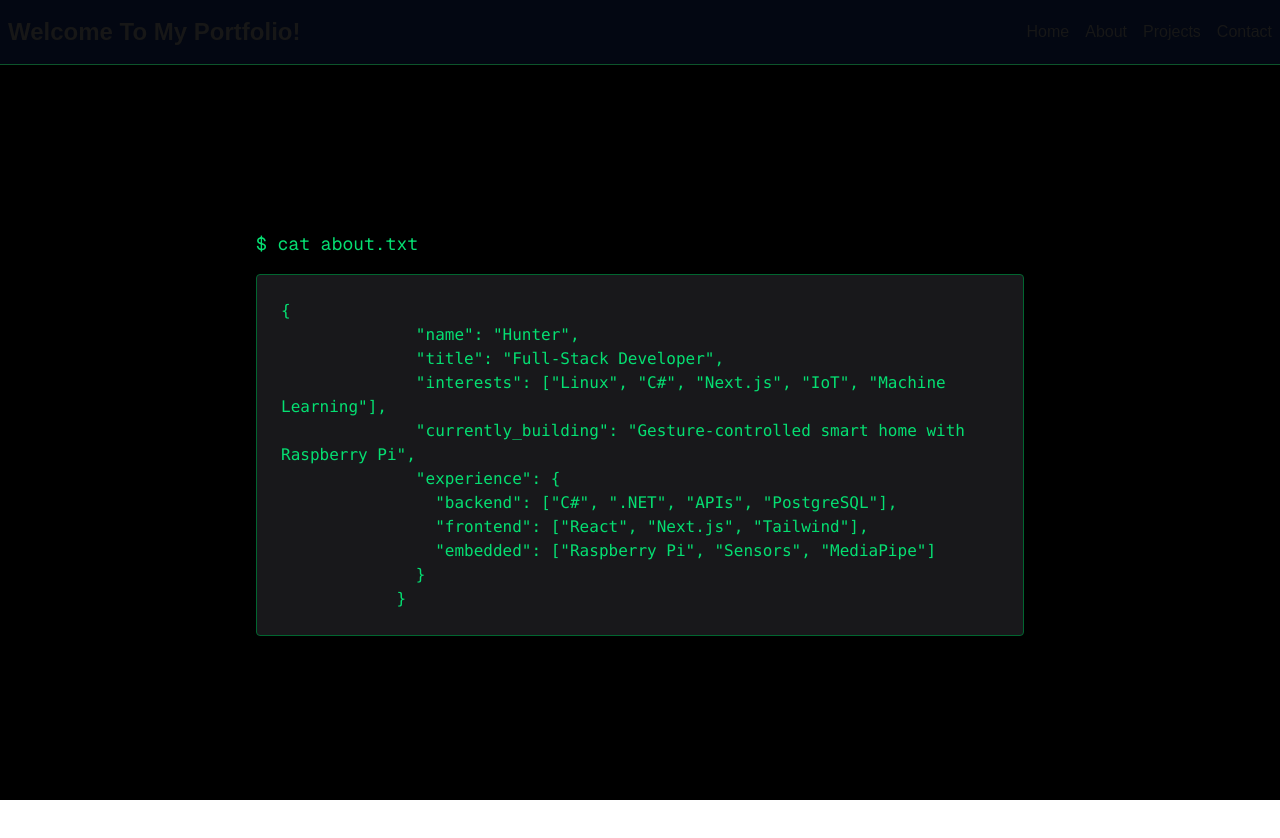
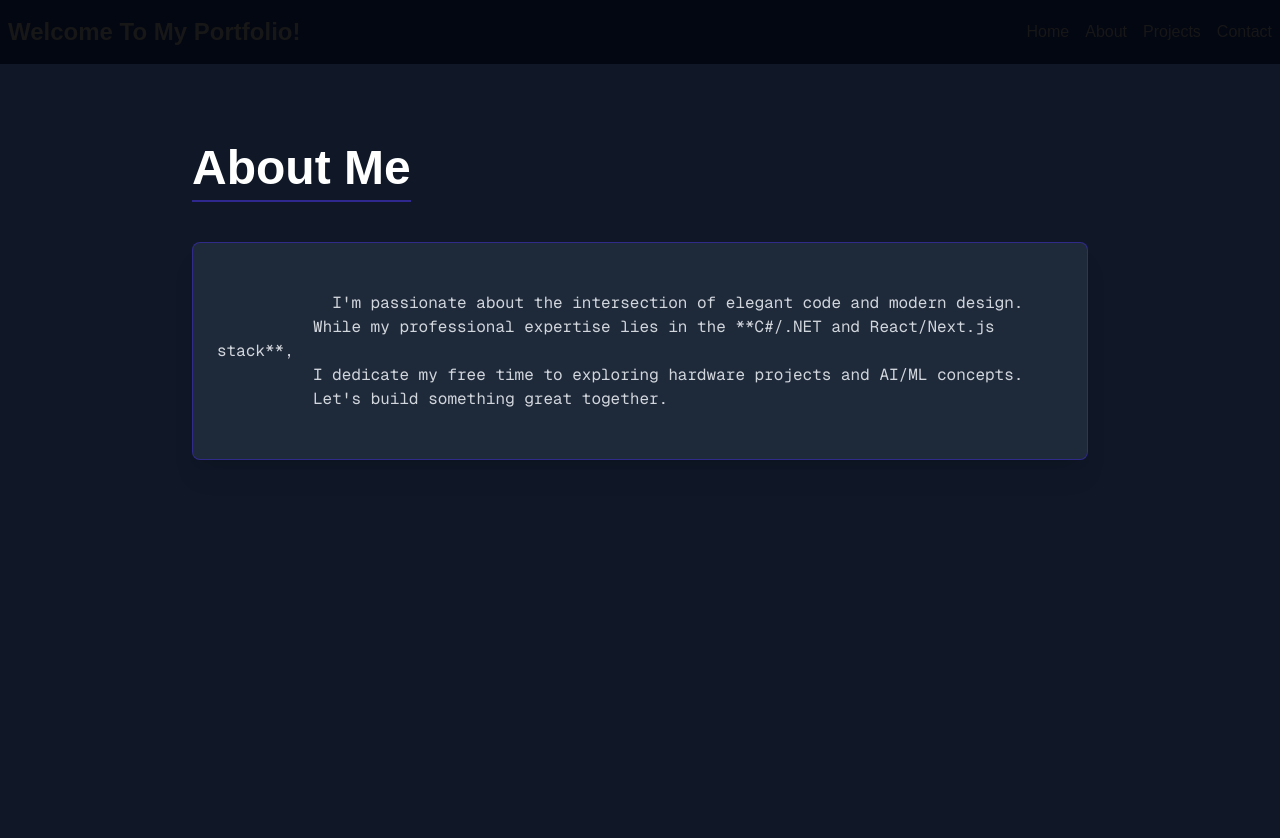
Before and after one commit to huntermcgraw/portfolio, a Next.js app: page /about in a window 1280 px wide. Shown: the top 838 px of the page. Before the commit the page ends 800 px from the top, so only its background shows below. Built offline with nearby package versions, Linux system fonts and the light colour scheme.

Commit message:
about section

```diff
--- a/components/About.tsx
+++ b/components/About.tsx
@@ -1,24 +1,51 @@
+"use client";
+
+import { motion } from "framer-motion";
+
 export default function About() {
   return (
-    <section className="flex-1 flex flex-col justify-center items-center px-6 bg-black text-green-400 font-mono border-t border-green-900">
-      <div className="max-w-3xl mx-auto">
-        <p className="text-lg">$ cat about.txt</p>
+    // Updated background and text color to match the Hero section
+    <section className="min-h-screen py-20 px-6 bg-gray-900 text-gray-200">
+      <div className="max-w-4xl mx-auto">
 
-        <div className="mt-4 bg-zinc-900 border border-green-800 p-6 rounded">
-          <pre className="whitespace-pre-wrap">
-            {`{
-              "name": "Hunter",
-              "title": "Full-Stack Developer",
-              "interests": ["Linux", "C#", "Next.js", "IoT", "Machine Learning"],
-              "currently_building": "Gesture-controlled smart home with Raspberry Pi",
-              "experience": {
-                "backend": ["C#", ".NET", "APIs", "PostgreSQL"],
-                "frontend": ["React", "Next.js", "Tailwind"],
-                "embedded": ["Raspberry Pi", "Sensors", "MediaPipe"]
-              }
-            }`}
+        {/* Title/Heading */}
+        <motion.h2
+          initial={{ opacity: 0, y: 10 }}
+          animate={{ opacity: 1, y: 0 }}
+          transition={{ duration: 0.6 }}
+          className="text-4xl sm:text-5xl font-extrabold text-white mb-10 border-b-2 border-indigo-600/50 pb-2 inline-block"
+        >
+          About Me
+        </motion.h2>
+
+        {/* JSON Content Box */}
+        <motion.div
+          initial={{ opacity: 0, y: 20 }}
+          animate={{ opacity: 1, y: 0 }}
+          transition={{ duration: 0.8, delay: 0.2 }}
+          // Lighter dark background for card, subtle indigo border
+          className="bg-gray-800 border border-indigo-700/50 p-6 rounded-lg shadow-xl"
+        >
+          <pre className="whitespace-pre-wrap font-mono text-gray-300">
+            {`
+            I'm passionate about the intersection of elegant code and modern design.
+          While my professional expertise lies in the **C#/.NET and React/Next.js stack**,
+          I dedicate my free time to exploring hardware projects and AI/ML concepts.
+          Let's build something great together.
+            `}
           </pre>
-        </div>
+        </motion.div>
+
+        {/* Adding a brief prose section below the code for context */}
+        <motion.p
+          initial={{ opacity: 0, y: 10 }}
+          animate={{ opacity: 0.9, y: 0 }}
+          transition={{ duration: 0.8, delay: 0.4 }}
+          className="mt-10 text-xl text-gray-400 leading-relaxed"
+        >
+
+        </motion.p>
+
       </div>
     </section>
   );
--- a/components/Hero.tsx
+++ b/components/Hero.tsx
@@ -76,17 +76,17 @@ export default function Hero() {
           <Button
             link="/about"
             name="About Me"
-            className="text-lg px-8 py-3 bg-indigo-600 hover:bg-indigo-700 text-white shadow-lg shadow-indigo-500/30 transition duration-300"
+            className="text-lg px-8 py-3 bg-indigo-600 hover:bg-indigo-800 text-white shadow-lg shadow-indigo-500/30 transition duration-300"
           />
           <Button
             link="https://github.com/huntermcgraw"
             name="GitHub"
-            className="text-lg px-8 py-3 bg-indigo-600 hover:bg-green-600 text-white shadow-lg shadow-indigo-500/30 transition duration-300"
+            className="text-lg px-8 py-3 bg-indigo-600 hover:bg-indigo-800 text-white shadow-lg shadow-indigo-500/30 transition duration-300"
           />
           <Button
             link="https://www.linkedin.com/in/hunter-mcgraw1"
             name="LinkedIn"
-            className="text-lg px-8 py-3 bg-indigo-600 hover:bg-blue-600 text-white shadow-lg shadow-indigo-500/30 transition duration-300"
+            className="text-lg px-8 py-3 bg-indigo-600 hover:bg-indigo-800 text-white shadow-lg shadow-indigo-500/30 transition duration-300"
           />
         </motion.div>
 
```
